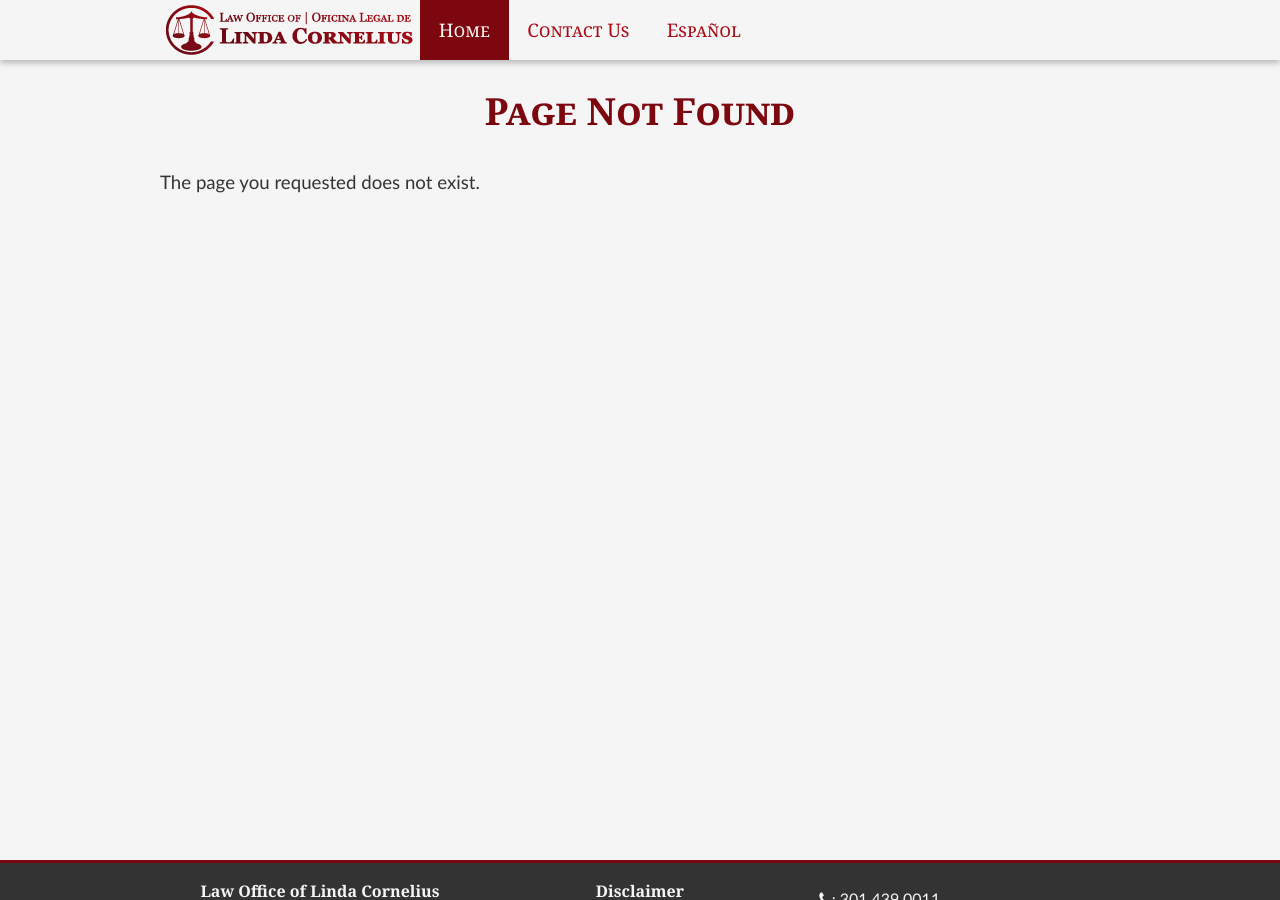
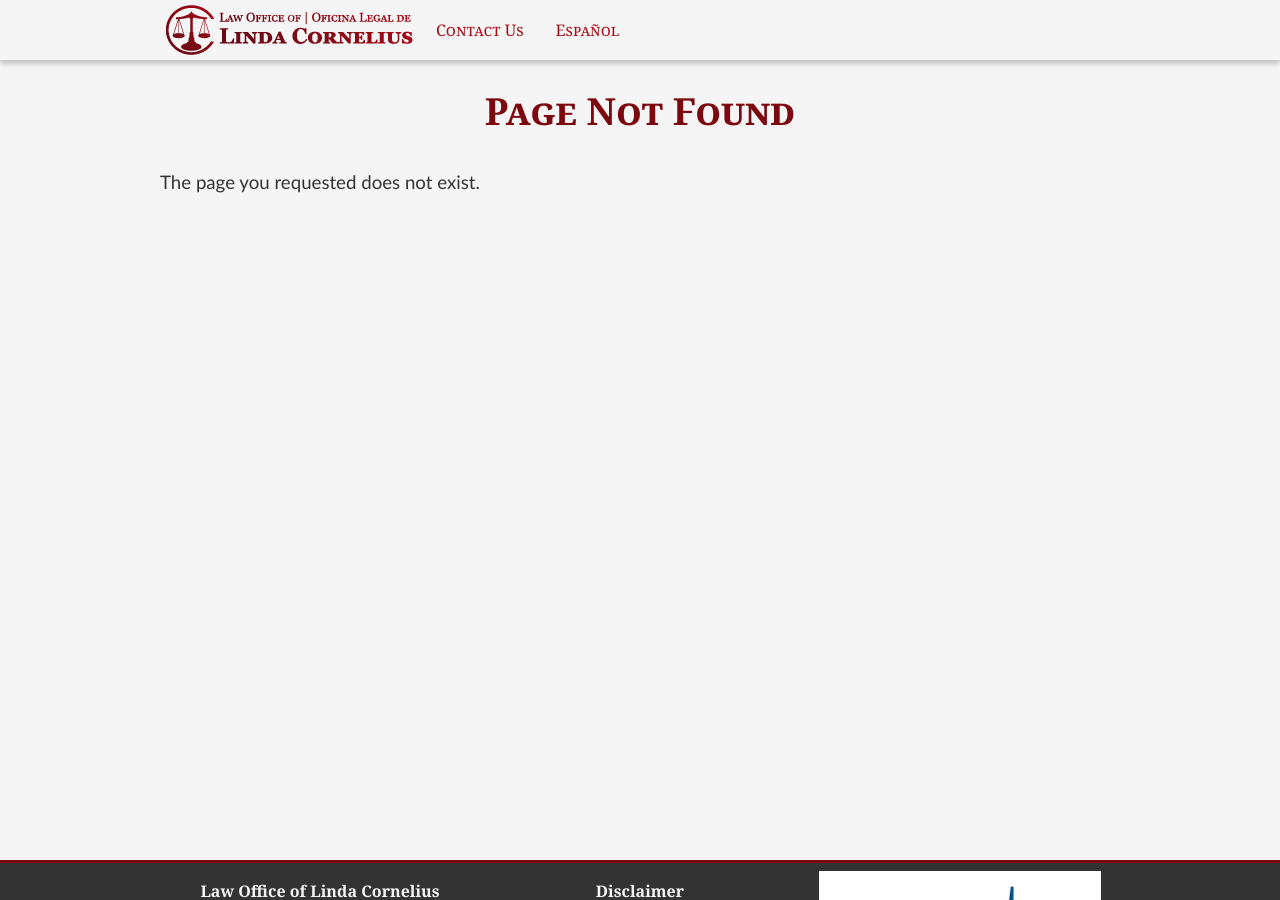
Before and after one commit to edamtoft/cornelius.legal.site, a Jekyll site: the page built from 404.markdown, in a window 1280 px wide and 900 px high. Built offline with Jekyll 4.4.1, drawn with Linux system fonts in a browser that asks for light colours; nearby versions of some CDN libraries; some of the changed text lies outside the part shown.

Commit message:
Add Aila logo

```diff
--- a/_includes/footer.html
+++ b/_includes/footer.html
@@ -4,9 +4,11 @@
       <div class="col-4">
         <h4><a class="inverse hoverable" href="/">{{site.title}}</a></h4>
         <ul class="list-unstyled">
-            {% for navpage in site.pages %}
-                <li><a class="inverse hoverable{% if page.url == navpage.url %} active{%endif%}" href="{{navpage.url}}">{{navpage.title}}</a></li>
-            {% endfor %}
+          <li><i class="fa fa-phone"></i>:
+            <a target="_blank" class="inverse hoverable" href="tel:{{site.data.seo.phone}}">{{site.data.seo.phone}}</a></li>
+          <li><i class="fa fa-map-marker"></i>:
+            <a target="_blank" class="inverse hoverable" href="https://www.google.com/maps/place/{{site.data.seo.address|uri_escape}}+{{site.data.seo.city|uri_escape}}+{{site.data.seo.state|uri_escape}}">{{site.data.seo.address}}
+            <br />{{site.data.seo.city}}, {{site.data.seo.state}} {{site.data.seo.zip}}</a></li>
         </ul>
       </div>
       <div class="col-4">
@@ -16,13 +18,7 @@
         {% endfor %}
       </div>
       <div class="col-4">
-        <ul class="list-unstyled">
-          <li><i class="fa fa-phone"></i>:
-            <a target="_blank" class="inverse hoverable" href="tel:{{site.data.seo.phone}}">{{site.data.seo.phone}}</a></li>
-          <li><i class="fa fa-map-marker"></i>:
-            <a target="_blank" class="inverse hoverable" href="https://www.google.com/maps/place/{{site.data.seo.address|uri_escape}}+{{site.data.seo.city|uri_escape}}+{{site.data.seo.state|uri_escape}}">{{site.data.seo.address}}
-            <br />{{site.data.seo.city}}, {{site.data.seo.state}} {{site.data.seo.zip}}</a></li>
-        </ul>
+        <img class="img-responsive" src="/assets/aila.jpg">
       </div>
     </div>
   </div>
--- a/_includes/nav.html
+++ b/_includes/nav.html
@@ -3,7 +3,7 @@
         <a class="logo" href="/"><img src="/assets/LogoTitle.png"/ alt="{{ site.title }}"></a>
         <div class="links">
             {% for navpage in site.pages %}
-            {% if navpage.url != '/' %}
+            {% if navpage.include_in_navigation %}
                 <a href="{{navpage.url}}"{% if page.url == navpage.url %} class="active"{%endif%}>{{navpage.title}}</a>
             {% endif %}
             {% endfor %}
@@ -23,9 +23,9 @@
         </div>
     </div>
     <div class="links">
-        {% for page in site.pages %}
-        {% if page.include_in_navigation %}
-            <a href="{{page.url}}">{{page.title}}</a>
+        {% for navpage in site.pages %}
+        {% if navpage.include_in_navigation %}
+            <a href="{{navpage.url}}"{% if page.url == navpage.url %} class="active"{%endif%}>{{navpage.title}}</a>
         {% endif %}
         {% endfor %}
     </div>
--- a/_styles/_navbar.scss
+++ b/_styles/_navbar.scss
@@ -19,7 +19,8 @@
       flex-direction: row;
       margin: 0;
       a {
-        font-size: 14pt;
+        font-size: 12pt;
+        text-align: center;
         color: $nav-foreground;
         display: flex;
         align-items: center;
--- a/index.markdown
+++ b/index.markdown
@@ -12,7 +12,7 @@
   &nbsp;
 
   Initial consultation $50
-hero_cta: En Espanol
+hero_cta: En Español
 hero_link: "/espanol.html"
 banner_image: /assets/books.jpg
 location_description_markdown: |
@@ -32,7 +32,7 @@
     icon: gavel
     description_markdown: 'Lorem ipsum dolor sit amet, consectetur adipiscing elit. Fusce viverra bibendum ultricies. Maecenas sed euismod turpis, id dignissim lorem.'
     link: '#'
-include_in_navigation: true
+include_in_navigation: false
 ---
 
 # Law Office of Linda Cornelius
```
Also changed, not shown: _includes/css/home.css, _includes/css/page.css, assets/aila.jpg (added).
